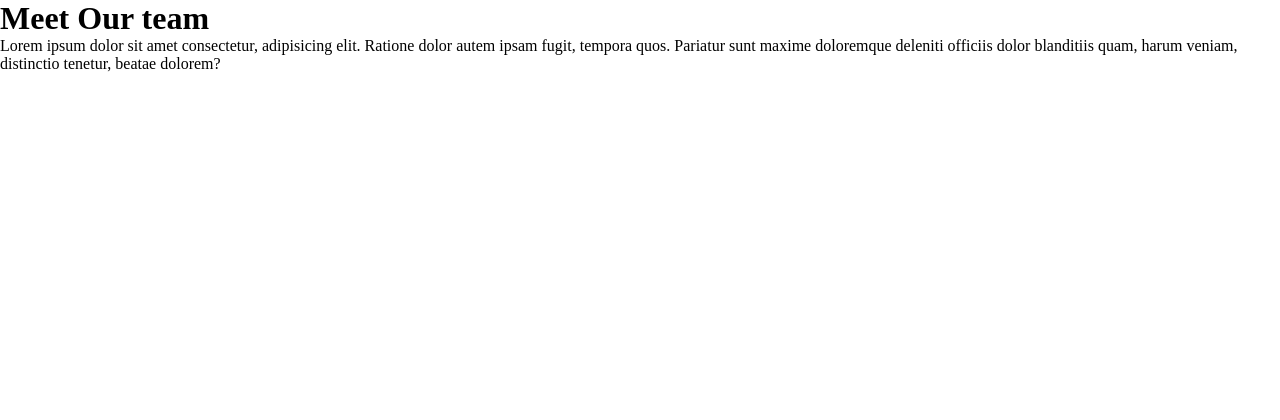
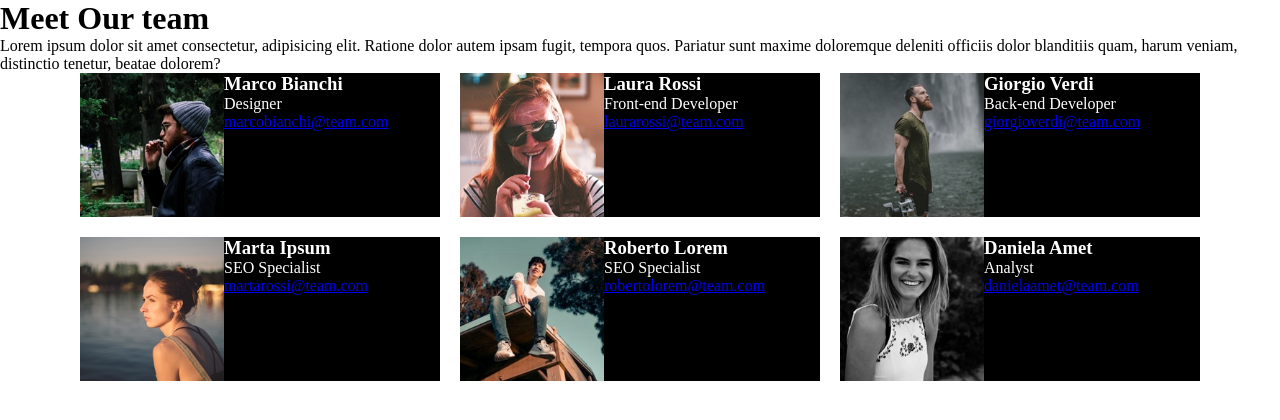
Before and after one commit to qsrdev/js-our-team, a plain HTML site: page index.html in a window 1280 px wide. Drawn offline with Linux system fonts and the light colour scheme.

Commit message:
feat: task done need

```diff
--- a/css/style.css
+++ b/css/style.css
@@ -4,3 +4,24 @@
   box-sizing: border-box;
   list-style: none;
 }
+
+.team-container {
+  display: flex;
+  flex-wrap: wrap;
+  justify-content: center;
+  gap: 20px;
+}
+
+.team-card {
+  display: flex;
+  background-color: #000;
+  color: white;
+  width: 360px;
+  max-width: 100%;
+}
+
+.team-card img {
+  width: 40%;
+  height: auto;
+  object-fit: cover;
+}
--- a/index.html
+++ b/index.html
@@ -12,6 +12,33 @@
       Lorem ipsum dolor sit amet consectetur, adipisicing elit. Ratione dolor autem ipsam fugit, tempora quos. Pariatur sunt maxime doloremque deleniti officiis dolor blanditiis quam, harum veniam,
       distinctio tenetur, beatae dolorem?
     </p>
+
+    <section class="team-container">
+      <div class="team-card">
+        <img src="./img/female1.png" alt="Marta Ipsum" />
+        <div class="info">
+          <h3>Marta Ipsum</h3>
+          <p>SEO Specialist</p>
+          <a href="mailto:martarossi@team.com">martarossi@team.com</a>
+        </div>
+      </div>
+      <div class="team-card">
+        <img src="./img/female1.png" alt="Marta Ipsum" />
+        <div class="info">
+          <h3>Marta Ipsum</h3>
+          <p>SEO Specialist</p>
+          <a href="mailto:martarossi@team.com">martarossi@team.com</a>
+        </div>
+      </div>
+      <div class="team-card">
+        <img src="./img/female1.png" alt="Marta Ipsum" />
+        <div class="info">
+          <h3>Marta Ipsum</h3>
+          <p>SEO Specialist</p>
+          <a href="mailto:martarossi@team.com">martarossi@team.com</a>
+        </div>
+      </div>
+    </section>
     <script src="./js/script.js"></script>
   </body>
 </html>
--- a/js/script.js
+++ b/js/script.js
@@ -3,36 +3,68 @@ const teamMembers = [
     name: "Marco Bianchi",
     role: "Designer",
     email: "marcobianchi@team.com",
-    img: "img/male1.png"
+    img: "img/male1.png",
   },
   {
     name: "Laura Rossi",
     role: "Front-end Developer",
     email: "laurarossi@team.com",
-    img: "img/female1.png"
+    img: "img/female1.png",
   },
   {
     name: "Giorgio Verdi",
     role: "Back-end Developer",
     email: "giorgioverdi@team.com",
-    img: "img/male2.png"
+    img: "img/male2.png",
   },
   {
     name: "Marta Ipsum",
     role: "SEO Specialist",
     email: "martarossi@team.com",
-    img: "img/female2.png"
+    img: "img/female2.png",
   },
   {
     name: "Roberto Lorem",
     role: "SEO Specialist",
     email: "robertolorem@team.com",
-    img: "img/male3.png"
+    img: "img/male3.png",
   },
   {
     name: "Daniela Amet",
     role: "Analyst",
     email: "danielaamet@team.com",
-    img: "img/female3.png"
+    img: "img/female3.png",
+  },
+];
+
+// prendo il contenitore del team dove ci sono dentro le card
+/// creo una funzione che crea le card e ogni volta che crea una card
+/// le assegna il valore fatto da cardcreation
+
+const teamMembersElement = document.querySelector(".team-container");
+console.log(teamMembersElement);
+
+const cardCreation = (member) => {
+  const { name, role, email, img } = member;
+
+  return `<div class="team-card">
+          <img src="${img}" alt="Marta" />
+          <div class="info">
+          <h3>${name}</h3>
+          <p>${role}</p>
+          <a href="mailto:${email}">${email}</a>
+          </div>
+        </div>`;
+};
+
+const renderTeam = (arrayTeam) => {
+  let cards = "";
+  for (const member of arrayTeam) {
+    console.log(member);
+    cards += cardCreation(member);
+    console.log(cards);
   }
-];
+  return cards;
+};
+
+teamMembersElement.innerHTML = renderTeam(teamMembers);
```
